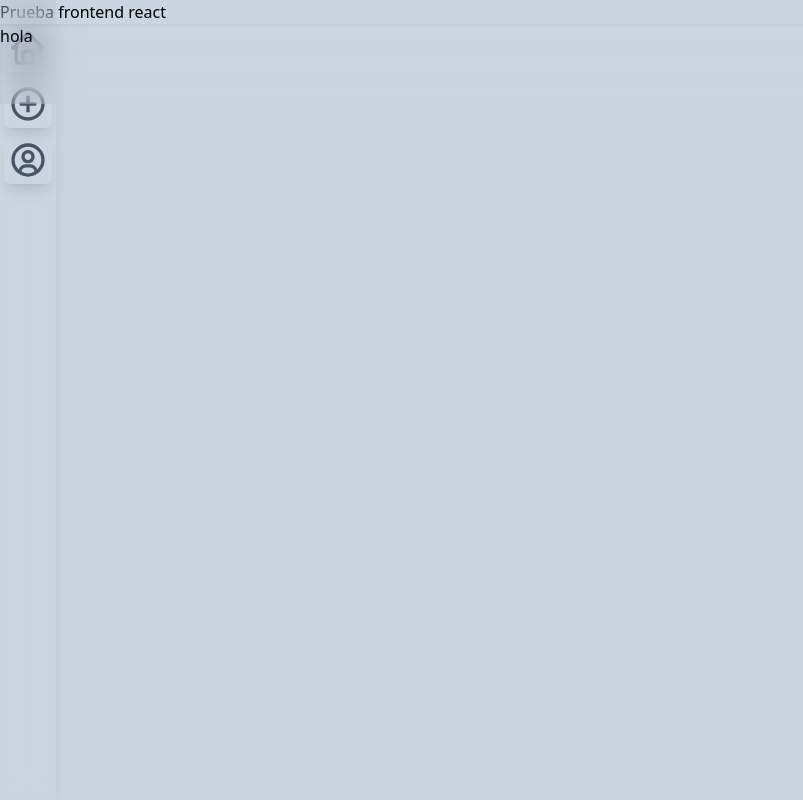
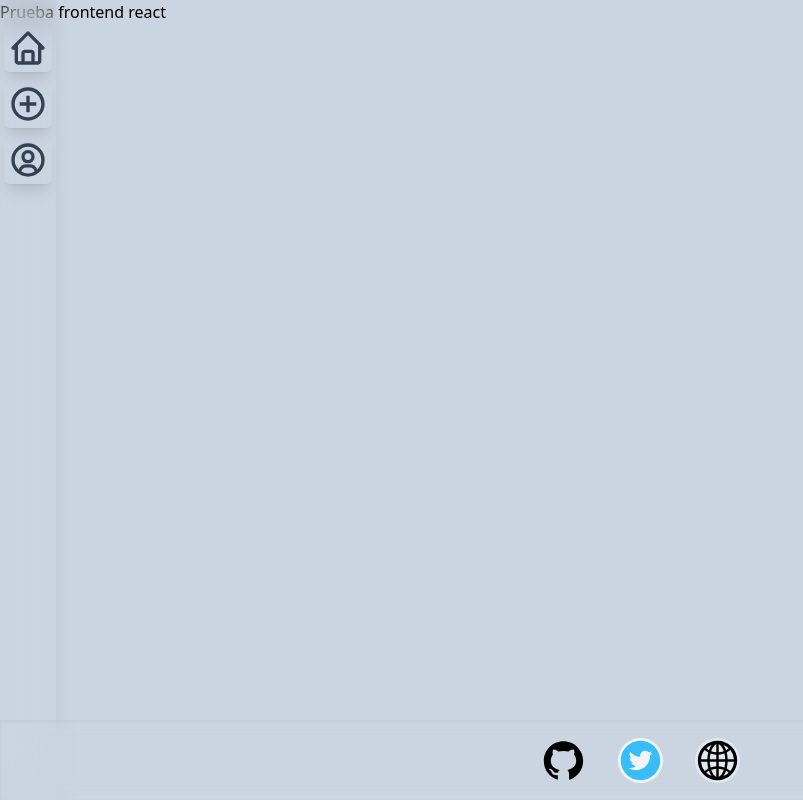
Before and after one commit to bimbaquingoch/empleados, a Next.js app: page / in a window 1280 px wide. Shown: the whole page, without its empty margins (0-803 px from the left). Built offline with nearby package versions, Linux system fonts and the light colour scheme.

Commit message:
delete empleado

```diff
--- /dev/null
+++ b/components/Footer.jsx
@@ -0,0 +1,35 @@
+/* eslint-disable react/jsx-no-target-blank */
+import {
+  AiFillGithub,
+  AiFillTwitterCircle,
+  AiOutlineGlobal,
+} from "react-icons/ai";
+
+const Footer = () => {
+  return (
+    <footer className='md:fixed flex items-center justify-center w-full h-20 backdrop-blur-lg left-0 bottom-0 z-30 shadow-inner'>
+      <div className='flex gap-8'>
+        <a
+          className='hover:bg-black hover:text-slate-100 rounded-full transition-all duration-500'
+          href='https://github.com/bimbaquingoch'
+          target='_blank'>
+          <AiFillGithub size={45} />
+        </a>
+        <a
+          className='bg-slate-100 rounded-full text-sky-400 hover:bg-sky-400 hover:text-slate-100 transition-all duration-500'
+          href='https://twitter.com/bryandresimba'
+          target='_blank'>
+          <AiFillTwitterCircle size={45} />
+        </a>
+        <a
+          className='rounded-full bg-slate-200 hover:bg-slate-700 hover:text-slate-100 transition-all duration-500'
+          href='https://bimbaquingo.netlify.app/'
+          target={"_blank"}>
+          <AiOutlineGlobal size={45} />
+        </a>
+      </div>
+    </footer>
+  );
+};
+
+export default Footer;
--- a/components/Layout.jsx
+++ b/components/Layout.jsx
@@ -1,5 +1,11 @@
 import Head from "next/head";
 import Navegacion from "./Navegacion";
+import {
+  AiFillGithub,
+  AiFillTwitterCircle,
+  AiOutlineGlobal,
+} from "react-icons/ai";
+import Footer from "./Footer";
 
 const Layout = ({ children, page }) => {
   return (
@@ -9,16 +15,11 @@ const Layout = ({ children, page }) => {
         <meta name='description' content='Generated by create next app' />
         <link rel='icon' href='/favicon.ico' />
       </Head>
-
       <Navegacion />
       {children}
-      <footer className='md:sticky h-20 backdrop-blur-lg bottom-0 z-30 shadow-inner'>
-        hola
-      </footer>
+      <Footer />
     </div>
   );
 };
 
-const NavIcon = ({ icon }) => <div className='nav-icon'>{icon}</div>;
-
 export default Layout;
--- a/db.json
+++ b/db.json
@@ -1,76 +1,31 @@
 {
   "empleados": [
     {
-      "id": "9beeed9d-110e-49f3-8b67-95cb70a04971",
-      "img": "http://loremflickr.com/300/300/people?7314",
-      "name": "Juana Zboncak",
-      "email": "Myron.Mohr@yahoo.com",
-      "cedula": "6110162049",
-      "phone": "1-897-782-1614 x2181",
-      "birthday": "30 de agosto de 1998"
+      "id": "da4b1335-37dd-411d-ace8-c522e6b4f019",
+      "img": "http://loremflickr.com/300/300/people?15014",
+      "name": "Eileen Kohler",
+      "email": "Ines74@hotmail.com",
+      "cedula": "4309045113",
+      "phone": "510.502.0792 x31628",
+      "birthday": "26 de julio de 1993"
     },
     {
-      "id": "1b808870-6e68-4ba1-ac25-3d60740c83cf",
-      "img": "http://loremflickr.com/300/300/people?32387",
-      "name": "Levi Heller IV",
-      "email": "Connie.Doyle22@gmail.com",
-      "cedula": "1575861637",
-      "phone": "222.909.9316",
-      "birthday": "30 de noviembre de 1963"
+      "id": "c725b890-6ccd-4a75-b866-8e0a66bb7e85",
+      "img": "http://loremflickr.com/300/300/people?58798",
+      "name": "Donna Hamill",
+      "email": "Jaida.Schamberger75@gmail.com",
+      "cedula": "3889384289",
+      "phone": "1-799-598-8693",
+      "birthday": "21 de enero de 1952"
     },
     {
-      "id": "c8f64131-611c-4dc9-b7c9-e0691b3fad1f",
-      "img": "http://loremflickr.com/300/300/people?63165",
-      "name": "Jeffrey Kulas",
-      "email": "Geoffrey92@gmail.com",
-      "cedula": "6882819738",
-      "phone": "1-202-396-9534",
-      "birthday": "14 de abril de 1977"
-    },
-    {
-      "id": "98940e6d-9753-4f3d-a70a-b563d55c7d7b",
-      "img": "http://loremflickr.com/300/300/people?63531",
-      "name": "Winifred Blick",
-      "email": "Rebeka_Stamm@gmail.com",
-      "cedula": "7018929745",
-      "phone": "881-322-2345",
-      "birthday": "15 de enero de 1992"
-    },
-    {
-      "id": "573bf878-cfb6-4bb5-b535-3ff5ab3af831",
-      "img": "http://loremflickr.com/300/300/people?25048",
-      "name": "Edgar Sawayn",
-      "email": "Reymundo_Kassulke87@gmail.com",
-      "cedula": "5689925822",
-      "phone": "246.375.2208 x223",
-      "birthday": "16 de julio de 1974"
-    },
-    {
-      "id": "fdbd66f7-6550-40a1-b1d1-45d28bc3fbb7",
-      "img": "http://loremflickr.com/300/300/people?86782",
-      "name": "Victor Parisian",
-      "email": "Kira_Simonis15@gmail.com",
-      "cedula": "3564245937",
-      "phone": "1-770-769-6822",
-      "birthday": "16 de marzo de 1964"
-    },
-    {
-      "id": "53e3fb2b-c845-40df-aea3-0b9172101d01",
-      "img": "http://loremflickr.com/300/300/people?63086",
-      "name": "Cora Pfannerstill",
-      "email": "Mitchell.Schmidt@yahoo.com",
-      "cedula": "4345872290",
-      "phone": "(651) 661-9652",
-      "birthday": "20 de diciembre de 1970"
-    },
-    {
-      "id": "bc2c99e8-2e6e-474e-bc49-731309cb5a84",
-      "img": "http://loremflickr.com/300/300/people?2283",
-      "name": "Cedric Cummings",
-      "email": "Vena_Kautzer19@hotmail.com",
-      "cedula": "2604381319",
-      "phone": "1-515-969-3724 x34233",
-      "birthday": "05 de mayo de 1945"
+      "id": "77b448a6-fb01-4457-b0f8-40255ff244f3",
+      "img": "http://loremflickr.com/300/300/people?43569",
+      "name": "Andrea Gottlieb",
+      "email": "Alan_Gleichner69@hotmail.com",
+      "cedula": "4502956372",
+      "phone": "(946) 539-7092 x171",
+      "birthday": "27 de enero de 1986"
     }
   ]
 }
--- a/pages/empleados.jsx
+++ b/pages/empleados.jsx
@@ -21,6 +21,26 @@ const Empleados = () => {
       console.log(error);
     }
   }, [peticion]);
+
+  const eliminar = (id) => {
+    const confirmar = confirm("¿deseas eliminar este empleado?");
+    if (confirmar) {
+      try {
+        const eliminarEmpleado = async () => {
+          const url = `${process.env.NEXT_PUBLIC_API_URL}/empleados/${id}`;
+          const resp = await fetch(url, { method: "DELETE" });
+          await resp.json();
+          const nuevosEmpleados = peticion.filter(
+            (empleado) => empleado.id !== id
+          );
+          setpeticion(nuevosEmpleados);
+        };
+        eliminarEmpleado();
+      } catch (error) {
+        console.log(error);
+      }
+    }
+  };
   return (
     <Layout page={"empleados"}>
       <div className='flex items-center justify-evenly mb-10 my-10'>
@@ -33,20 +53,28 @@ const Empleados = () => {
       </div>
 
       {grid ? (
-        <div className='grid w-full min-h-screen md:grid-cols-2 lg:grid-cols-3 lg:w-9/12 gap-y-24 mt-20 m-auto p-5'>
+        <div className='contentGrid'>
           {peticion.map((empleado) => (
-            <EmpleadoCard key={empleado.id} empleado={empleado} />
+            <EmpleadoCard
+              key={empleado.id}
+              empleado={empleado}
+              eliminar={eliminar}
+            />
           ))}
         </div>
       ) : (
-        <div className='w-full lg:w-9/12 m-auto flex flex-col gap-5 bg-slate-500 md:p-10 rounded-lg'>
+        <div className='contentList'>
           <div className='justify-between hidden md:flex'>
             <h2 className='heading text-slate-100 ml-6'>Nombre</h2>
             <h2 className='heading text-slate-100 '>correo</h2>
             <h2 className='heading text-slate-100  lg:mr-20'>acciones</h2>
           </div>
           {peticion.map((empleado) => (
-            <EmpleadoList key={empleado.id} empleado={empleado} />
+            <EmpleadoList
+              key={empleado.id}
+              empleado={empleado}
+              eliminar={eliminar}
+            />
           ))}
         </div>
       )}
--- a/pages/newEmpleado.jsx
+++ b/pages/newEmpleado.jsx
@@ -11,13 +11,21 @@ import { useRouter } from "next/router";
 const NuevoEmpleado = () => {
   const router = useRouter();
   const nuevoEmpleadoSchema = Yup.object().shape({
-    email: Yup.string().email().required("El mail es requerido"),
-    cedula: "",
+    email: Yup.string()
+      .email("email no valido")
+      .required("El mail es obligatorio"),
+    cedula: Yup.number("Solo se acepta numeros")
+      .integer("numero no valido")
+      .positive("numero no valido")
+      .typeError("numero no valido")
+      .required("La cedula es obligatoria"),
     name: Yup.string()
       .min(3, "El nombre es muy corto")
+      .trim("esta vacio")
       .required("El nombre es obligatorio"),
     lastname: Yup.string()
       .min(3, "El apellido es muy corto")
+      .trim("esta vacio")
       .required("El apellido es obligatorio"),
   });
   const data = {
@@ -48,21 +56,39 @@ const NuevoEmpleado = () => {
     }
   };
 
-  const submitForm = (valores) => {
-    console.log(valores);
+  const submitForm = async (valores) => {
+    try {
+      const url = `${process.env.NEXT_PUBLIC_API_URL}/empleados`;
+      await fetch(url, {
+        method: "POST",
+        body: JSON.stringify({
+          ...valores,
+          id: faker.datatype.uuid(),
+          img: faker.image.people(300, 300, true),
+        }),
+        headers: {
+          "Content-Type": "application/json",
+        },
+      });
+      toast.success("Empleado creado");
+      router.push("/empleados");
+    } catch (error) {
+      console.log(error);
+    }
   };
 
   return (
     <Layout page={"Nuevo Empleado"}>
-      <section className='sectionLogin'>
+      <section className='sectionLogin pb-24'>
         <div className='imgBx'>
           <img src='/img/img1.jpg' alt='' />
         </div>
         <div className='contentBx'>
           <Formik
             validationSchema={nuevoEmpleadoSchema}
-            onSubmit={(values) => {
-              submitForm(values);
+            onSubmit={async (values, { resetForm }) => {
+              await submitForm(values);
+              resetForm();
             }}
             initialValues={{
               email: "",
@@ -80,16 +106,25 @@ const NuevoEmpleado = () => {
                 </div>
                 {/* cedula */}
                 <div className='mb-6'>
-                  <label className='label' htmlFor='cedula'>
+                  <label
+                    className={`label ${errors.cedula ? "text-red-400" : null}`}
+                    htmlFor='cedula'>
                     Cédula
                   </label>
                   <Field
-                    className='inputForm'
+                    className={`inputForm ${
+                      errors.cedula
+                        ? "border-red-400 border-2 placeholder-red-300"
+                        : null
+                    }`}
                     id='cedula'
                     name='cedula'
-                    type='number'
+                    type='text'
                     placeholder='1234567890'
                   />
+                  {errors.cedula && touched.cedula ? (
+                    <Alert>{errors.cedula}</Alert>
+                  ) : null}
                 </div>
                 {/* nombre */}
                 <div className='mb-6'>
@@ -139,16 +174,25 @@ const NuevoEmpleado = () => {
                 </div>
                 {/* correo */}
                 <div className='mb-6'>
-                  <label className='label' htmlFor='email'>
+                  <label
+                    className={`label ${errors.email ? "text-red-400" : null}`}
+                    htmlFor='email'>
                     correo
                   </label>
                   <Field
-                    className='inputForm'
+                    className={`inputForm ${
+                      errors.email
+                        ? "border-red-400 border-2 placeholder-red-300"
+                        : null
+                    }`}
                     id='email'
                     name='email'
                     type='email'
                     placeholder='escribe tu email'
                   />
+                  {errors.email && touched.email ? (
+                    <Alert>{errors.email}</Alert>
+                  ) : null}
                 </div>
 
                 <input
--- a/styles/globals.css
+++ b/styles/globals.css
@@ -74,9 +74,21 @@
     @apply w-auto h-12 px-2 rounded-lg text-slate-800 backdrop-blur-lg shadow-xl border-2 border-slate-300;
   }
   .btnNavs {
-    @apply shadow-lg p-1 hover:bg-teal-500 text-slate-600 hover:text-slate-800 transition-all ease-linear duration-300 rounded-md;
+    @apply shadow-lg p-1 hover:bg-teal-500 text-slate-800 md:text-slate-700 hover:text-slate-800 transition-all ease-linear duration-300 rounded-md;
   }
   .text-nav {
     @apply absolute w-auto min-w-max left-16 m-2 p-2 bg-slate-700 text-slate-200 font-bold uppercase rounded-lg z-40 origin-left scale-0 duration-200 transition-all shadow-lg hidden lg:inline;
   }
+  .cardEmpleado {
+    @apply py-10 px-3 md:px-0 mx-4 rounded-lg shadow-xl md:py-0 flex md:gap-4 items-center md:flex-row flex-col bg-gradient-to-tr from-teal-300 to-sky-800;
+  }
+  .contentList {
+    @apply w-full lg:w-9/12 m-auto flex flex-col gap-5 bg-slate-500 md:p-10 md:rounded-lg py-10 md:mb-24;
+  }
+  .contentGrid {
+    @apply grid w-full  md:grid-cols-2 lg:grid-cols-3 lg:w-9/12 gap-y-24 mt-20 mb-10 md:mb-24 m-auto p-5;
+  }
+  .contenido {
+    @apply py-10;
+  }
 }
```
Also changed, not shown: components/EmpleadoCard.jsx (+9 -5 lines), components/EmpleadoList.jsx (+9 -5 lines), pages/empleados/[id].jsx (+71 -2 lines).
